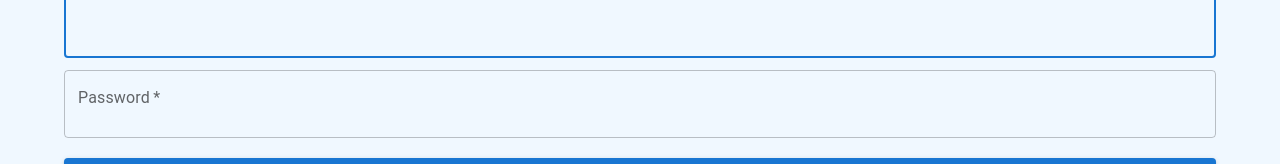
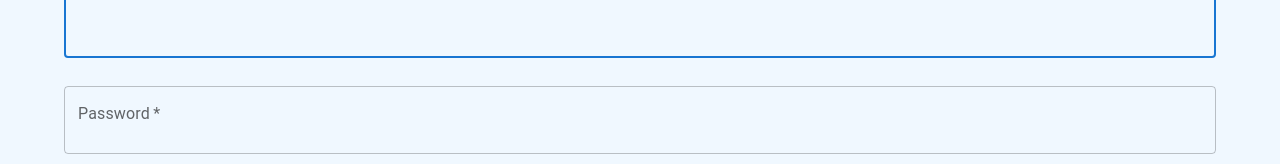
Before and after one commit to graceemp02/redAppleClient, a React (Create React App) app: page /client/login in a window 1280 px wide. Shown: the part 362-526 px from the top of the page. Built offline with nearby package versions, Linux system fonts and the light colour scheme.

Commit message:
Style Fixes in Login Page

```diff
--- a/src/pages/Login.jsx
+++ b/src/pages/Login.jsx
@@ -101,7 +101,7 @@ export default function Login() {
                 error={pwdError && true}
                 margin='normal'
                 required
-                sx={{ marginBlock: '4vh' }}
+                sx={{ marginBlock: '6vh' }}
                 fullWidth
                 name='password'
                 className='loginField'
```
